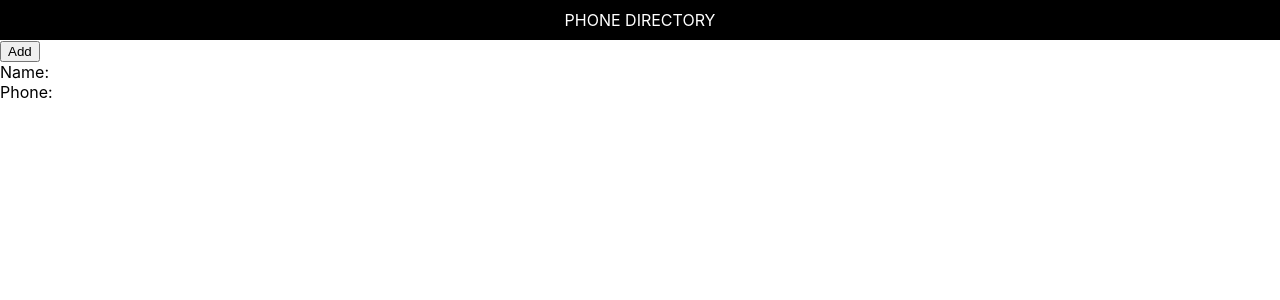
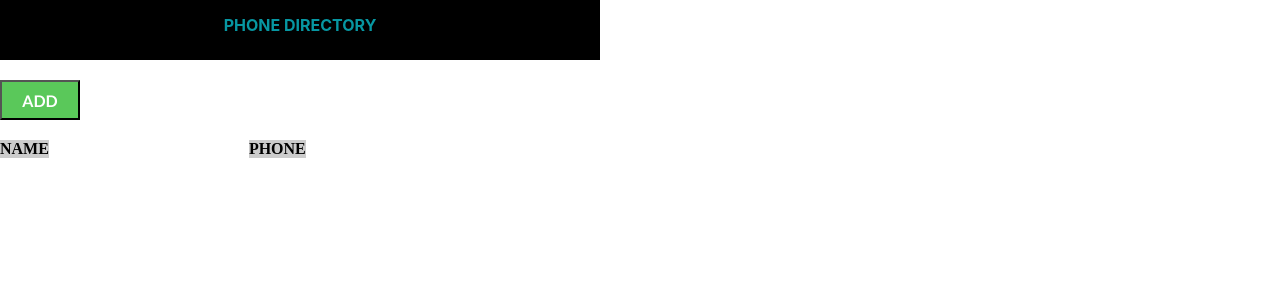
Before and after one commit to sivanbhfe/phone-directory, a React (Create React App) app: page / in a window 1280 px wide. Shown: the top 300 px of the page. Built offline with nearby package versions, Linux system fonts and the light colour scheme.

Commit message:
Void commit

```diff
--- /dev/null
+++ b/src/App.css
@@ -0,0 +1,25 @@
+button{
+    height:40px;
+    width:80px;
+    background-color: rgb(90,200,90);
+    color: white;
+    font-size: 16px;
+    font-family: calibri,'cursive';
+    text-transform:uppercase;
+    font-weight:bolder;
+    display:inline-block;
+    margin-top:20px;
+}
+
+#phone{
+     margin-left:200px;
+
+}
+span{
+    margin-top:20px;
+    display:inline-block;
+    font-weight:bolder;
+    text-transform:uppercase;
+    font-family:'Times New Roman', Times, serif;
+    background-color: #ccc;
+}
--- a/src/App.js
+++ b/src/App.js
@@ -1,5 +1,6 @@
 import React from 'react';
 import Header from './Header';
+import './App.css';
 
 function App() {
 
@@ -9,8 +10,8 @@ function App() {
 
      <button>Add</button>
      <div>
-       <span>Name:</span><br></br>
-       <span>Phone:</span>
+       <span id="name">Name</span>
+       <span id="phone">Phone</span>
      </div>
      </div>
   );
--- a/src/Header.css
+++ b/src/Header.css
@@ -1,7 +1,10 @@
 .header{
     text-align: center;
-    padding:10px;
+    padding:15px 0 15px 0;
     background-color: #000;
-    color: #fff;
+    color:#0797a2;
     text-transform: uppercase;
+    width:600px;
+    height:30px;
+    font-weight:bold;
 }
```
